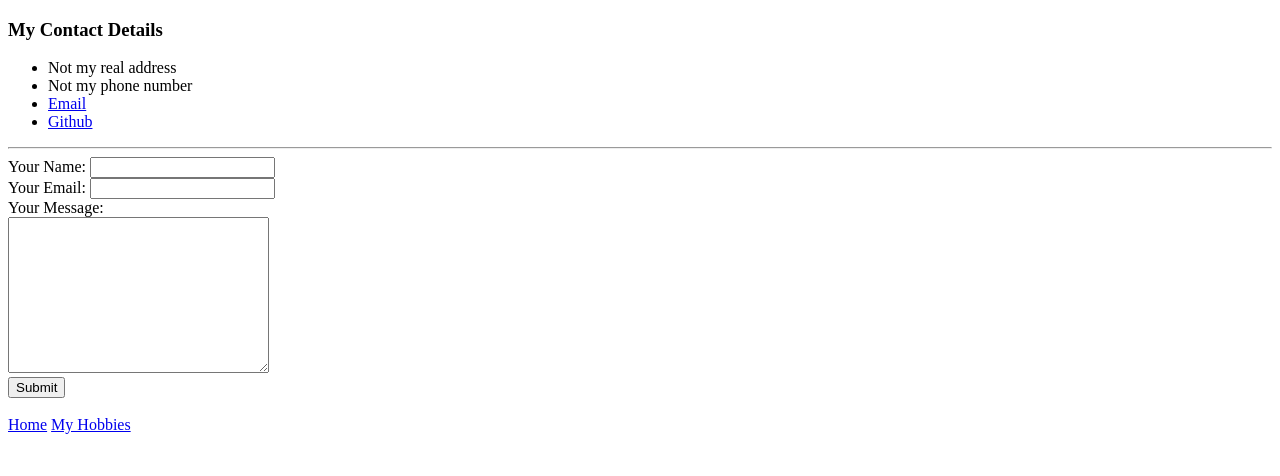
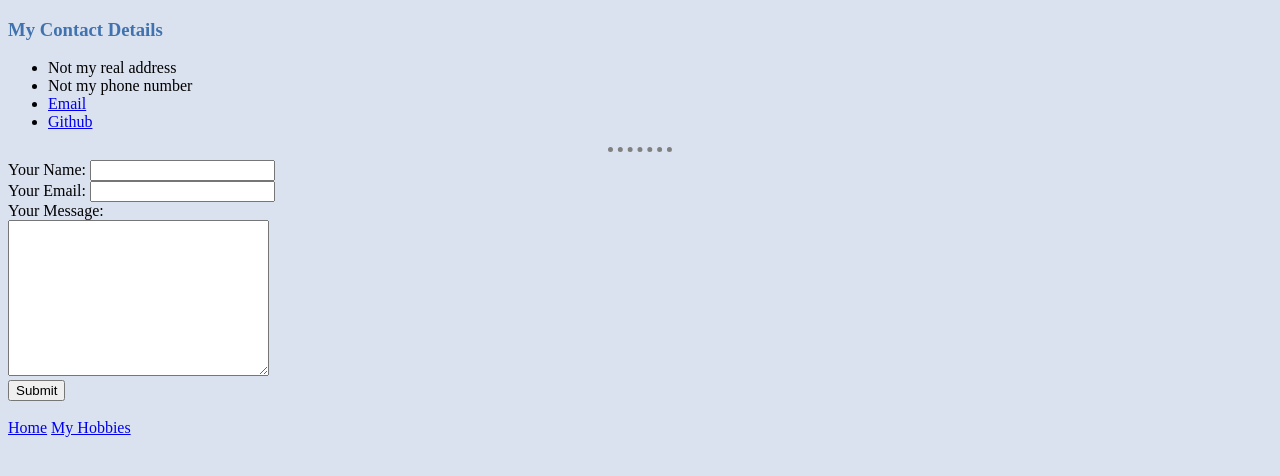
Before and after one commit to rothblaa/WebDevBootcamp, a plain HTML site: page HTML_Personal_Site/contact.html in a window 1280 px wide. Drawn offline with Linux system fonts and the light colour scheme.

Commit message:
Added css file for with some style changes, removed some unnecessary pdf files

```diff
--- a/HTML_Personal_Site/contact.html
+++ b/HTML_Personal_Site/contact.html
@@ -5,6 +5,7 @@
     <meta http-equiv="X-UA-Compatible" content="IE=edge" />
     <meta name="viewport" content="width=device-width, initial-scale=1.0" />
     <title>Contact</title>
+    <link rel="stylesheet" href="css/styles.css" />
   </head>
   <body>
     <h3>My Contact Details</h3>
--- /dev/null
+++ b/HTML_Personal_Site/css/styles.css
@@ -0,0 +1,14 @@
+body {
+    background-color: #DBE2EF;
+}
+
+hr {
+    border-style: dotted none none;
+    border-color: grey;
+    border-width: 5px;
+    width: 5%;
+}
+
+h1, h3 {
+    color: #3F72AF;
+}
```
Also changed, not shown: HTML_Personal_Site/hobbies.html (+1 -0 lines), HTML_Personal_Site/index.html (+1 -0 lines), 1 other file.
